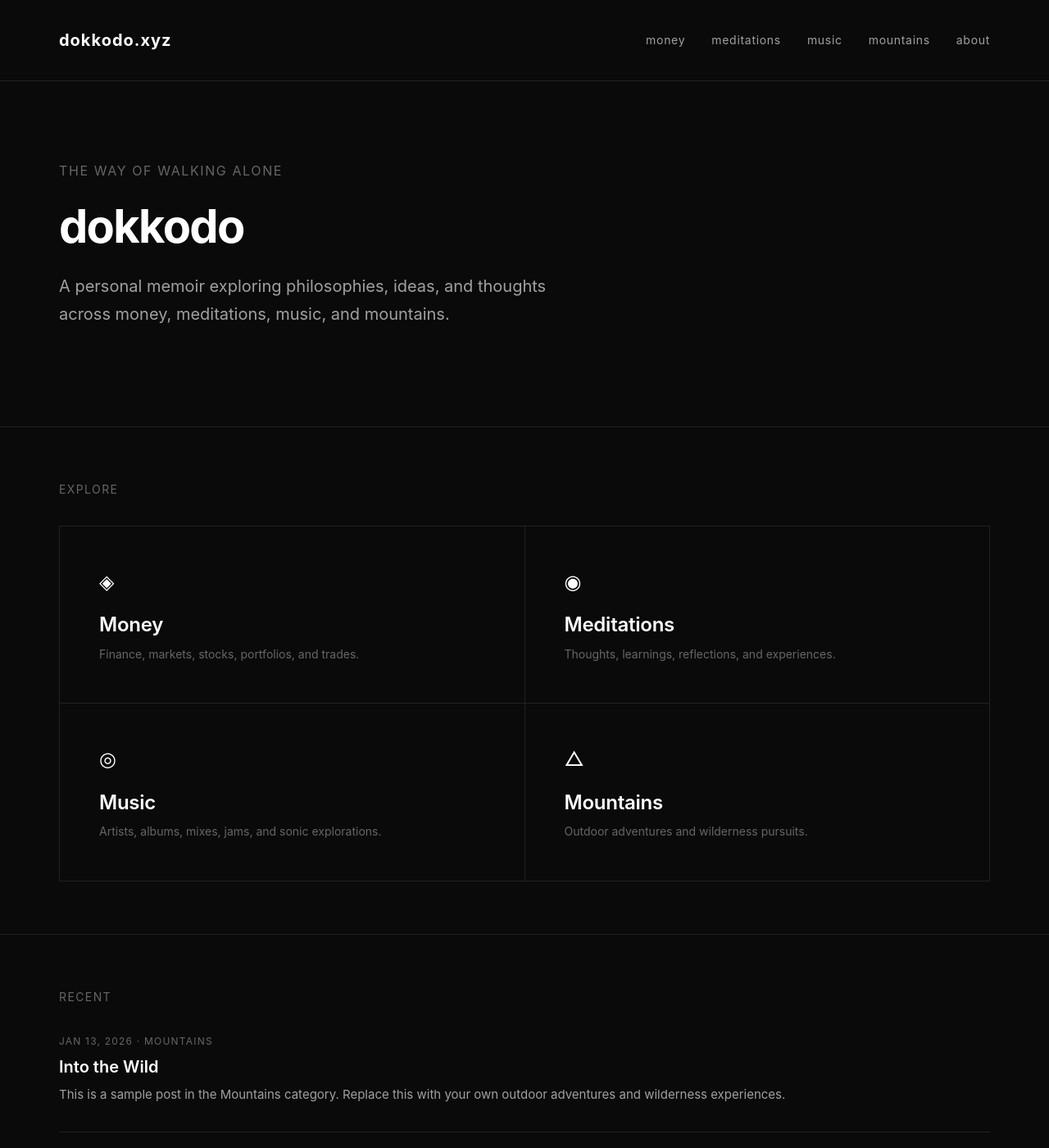
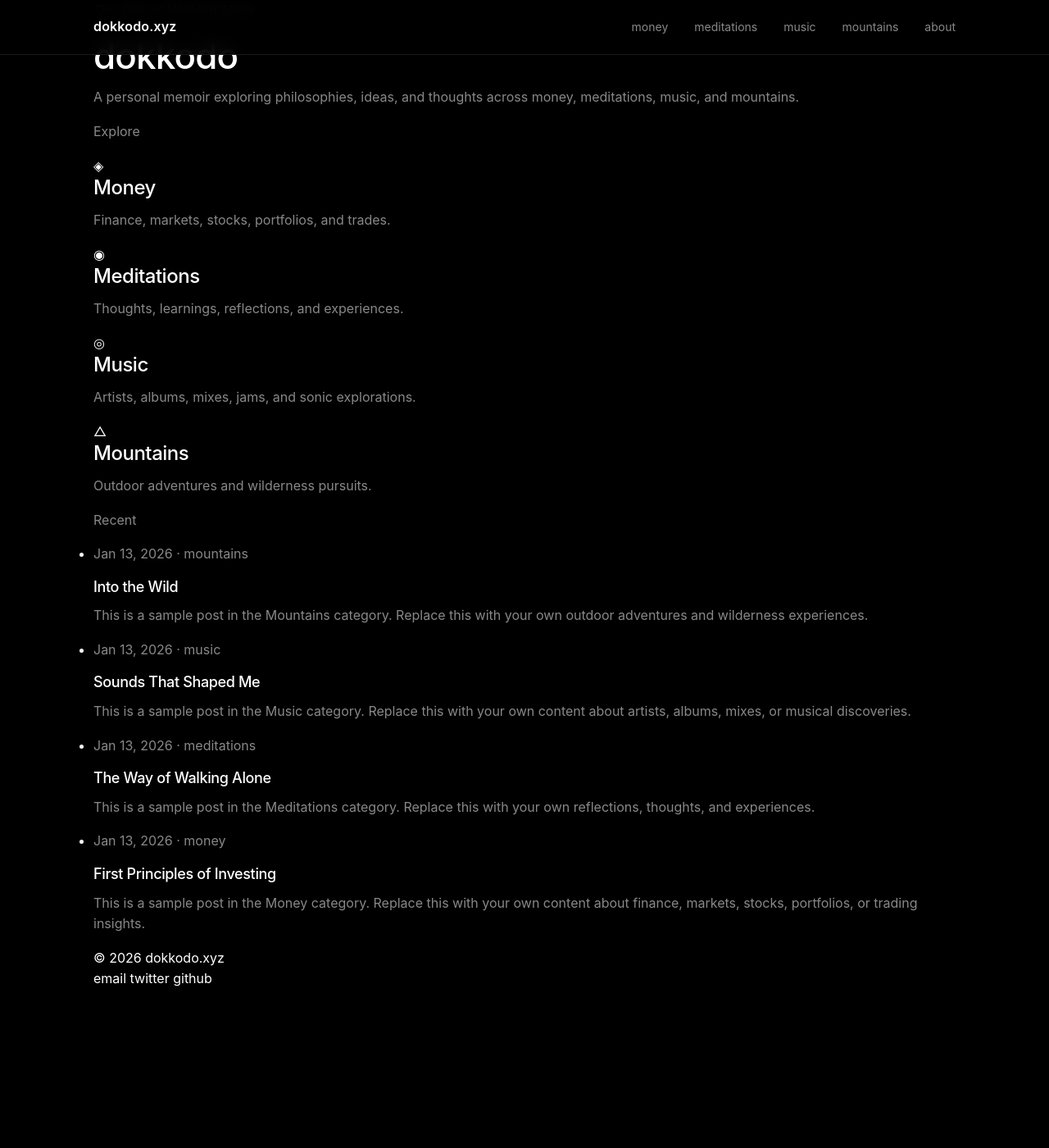
Before and after one commit to vforvignesh/dokkodo.xyz, a Jekyll site: the page built from index.html, in a window 1280 px wide and 1400 px high. Shown: the whole window at 82% size. Built offline with Jekyll 4.4.1, drawn with Linux system fonts in a browser that asks for light colours.

Commit message:
Update style.css

```diff
--- a/assets/css/style.css
+++ b/assets/css/style.css
@@ -1,15 +1,15 @@
-/* dokkodo.xyz - Dark Minimalist Theme */
+/* dokkodo.xyz - Dark Minimalist Theme v2 (Paradigm-inspired) */
 
 :root {
-  --bg-primary: #0a0a0a;
-  --bg-secondary: #111111;
-  --bg-tertiary: #1a1a1a;
+  --bg-primary: #000000;
+  --bg-secondary: #0a0a0a;
+  --bg-tertiary: #111111;
   --text-primary: #ffffff;
-  --text-secondary: #a0a0a0;
-  --text-muted: #666666;
+  --text-secondary: #888888;
+  --text-muted: #555555;
   --accent: #ffffff;
-  --border: #222222;
-  --hover: #2a2a2a;
+  --border: #1a1a1a;
+  --hover: #111111;
 }
 
 /* Reset & Base */
@@ -25,54 +25,65 @@ html {
 }
 
 body {
-  font-family: -apple-system, BlinkMacSystemFont, "Segoe UI", Roboto, Helvetica, Arial, sans-serif;
+  font-family: -apple-system, BlinkMacSystemFont, "Segoe UI", "Inter", Helvetica, Arial, sans-serif;
   background-color: var(--bg-primary);
   color: var(--text-primary);
-  line-height: 1.7;
+  line-height: 1.6;
   min-height: 100vh;
+  -webkit-font-smoothing: antialiased;
+  -moz-osx-font-smoothing: grayscale;
 }
 
 /* Typography */
 h1, h2, h3, h4, h5, h6 {
-  font-weight: 600;
-  line-height: 1.3;
-  margin-bottom: 1rem;
+  font-weight: 500;
+  line-height: 1.2;
+  margin-bottom: 0.75rem;
+  letter-spacing: -0.02em;
 }
 
-h1 { font-size: 2.5rem; letter-spacing: -0.02em; }
-h2 { font-size: 1.75rem; letter-spacing: -0.01em; }
-h3 { font-size: 1.25rem; }
+h1 { font-size: 2.75rem; }
+h2 { font-size: 1.5rem; }
+h3 { font-size: 1.125rem; }
 
 p {
-  margin-bottom: 1.5rem;
+  margin-bottom: 1rem;
   color: var(--text-secondary);
 }
 
 a {
   color: var(--text-primary);
   text-decoration: none;
-  transition: opacity 0.2s ease;
+  transition: color 0.15s ease;
 }
 
 a:hover {
-  opacity: 0.7;
+  color: var(--text-secondary);
 }
 
 /* Layout */
 .container {
-  max-width: 1200px;
+  max-width: 1100px;
   margin: 0 auto;
-  padding: 0 2rem;
+  padding: 0 1.5rem;
 }
 
 .content-narrow {
-  max-width: 720px;
+  max-width: 680px;
   margin: 0 auto;
 }
 
-/* Header */
+/* Header - Compact like Paradigm */
 .site-header {
-  padding: 2rem 0;
+  padding: 1.25rem 0;
+  position: fixed;
+  top: 0;
+  left: 0;
+  right: 0;
+  background: rgba(0, 0, 0, 0.9);
+  backdrop-filter: blur(10px);
+  -webkit-backdrop-filter: blur(10px);
+  z-index: 100;
   border-bottom: 1px solid var(--border);
 }
 
@@ -83,10 +94,9 @@ a:hover {
 }
 
 .site-title {
-  font-size: 1.25rem;
-  font-weight: 700;
-  letter-spacing: 0.05em;
-  text-transform: lowercase;
+  font-size: 1rem;
+  font-weight: 600;
+  letter-spacing: 0.01em;
 }
 
 .site-nav {
@@ -97,245 +107,10 @@ a:hover {
 .site-nav a {
   font-size: 0.875rem;
   color: var(--text-secondary);
-  text-transform: lowercase;
-  letter-spacing: 0.05em;
-  transition: color 0.2s ease;
+  font-weight: 400;
+  transition: color 0.15s ease;
 }
 
 .site-nav a:hover,
 .site-nav a.active {
-  color: var(--text-primary);
-}
-
-/* Hero Section */
-.hero {
-  padding: 6rem 0;
-  border-bottom: 1px solid var(--border);
-}
-
-.hero-tagline {
-  font-size: 1rem;
-  color: var(--text-muted);
-  text-transform: uppercase;
-  letter-spacing: 0.1em;
-  margin-bottom: 1.5rem;
-}
-
-.hero-title {
-  font-size: 3.5rem;
-  font-weight: 700;
-  letter-spacing: -0.03em;
-  line-height: 1.1;
-  margin-bottom: 1.5rem;
-}
-
-.hero-description {
-  font-size: 1.25rem;
-  color: var(--text-secondary);
-  max-width: 600px;
-}
-
-/* Category Grid */
-.categories-section {
-  padding: 4rem 0;
-}
-
-.section-title {
-  font-size: 0.875rem;
-  color: var(--text-muted);
-  text-transform: uppercase;
-  letter-spacing: 0.1em;
-  margin-bottom: 2rem;
-}
-
-.categories-grid {
-  display: grid;
-  grid-template-columns: repeat(2, 1fr);
-  gap: 1px;
-  background: var(--border);
-  border: 1px solid var(--border);
-}
-
-.category-card {
-  background: var(--bg-primary);
-  padding: 3rem;
-  transition: background 0.2s ease;
-}
-
-.category-card:hover {
-  background: var(--bg-secondary);
-}
-
-.category-icon {
-  font-size: 1.5rem;
-  margin-bottom: 1rem;
-}
-
-.category-name {
-  font-size: 1.5rem;
-  font-weight: 600;
-  margin-bottom: 0.5rem;
-}
-
-.category-description {
-  font-size: 0.875rem;
-  color: var(--text-muted);
-  margin-bottom: 0;
-}
-
-/* Post List */
-.posts-section {
-  padding: 4rem 0;
-  border-top: 1px solid var(--border);
-}
-
-.post-list {
-  list-style: none;
-}
-
-.post-item {
-  padding: 2rem 0;
-  border-bottom: 1px solid var(--border);
-}
-
-.post-item:first-child {
-  padding-top: 0;
-}
-
-.post-meta {
-  font-size: 0.75rem;
-  color: var(--text-muted);
-  text-transform: uppercase;
-  letter-spacing: 0.1em;
-  margin-bottom: 0.5rem;
-}
-
-.post-title {
-  font-size: 1.25rem;
-  font-weight: 600;
-  margin-bottom: 0.5rem;
-}
-
-.post-title a:hover {
-  opacity: 0.7;
-}
-
-.post-excerpt {
-  font-size: 0.9375rem;
-  color: var(--text-secondary);
-  margin-bottom: 0;
-}
-
-/* Single Post */
-.post-header {
-  padding: 4rem 0;
-  border-bottom: 1px solid var(--border);
-}
-
-.post-category {
-  font-size: 0.75rem;
-  color: var(--text-muted);
-  text-transform: uppercase;
-  letter-spacing: 0.1em;
-  margin-bottom: 1rem;
-}
-
-.post-content {
-  padding: 3rem 0;
-}
-
-.post-content p {
-  font-size: 1.0625rem;
-  line-height: 1.8;
-}
-
-.post-content h2 {
-  margin-top: 3rem;
-}
-
-.post-content blockquote {
-  border-left: 2px solid var(--text-muted);
-  padding-left: 1.5rem;
-  margin: 2rem 0;
-  font-style: italic;
-  color: var(--text-secondary);
-}
-
-.post-content code {
-  background: var(--bg-tertiary);
-  padding: 0.2em 0.4em;
-  border-radius: 3px;
-  font-size: 0.875em;
-}
-
-.post-content pre {
-  background: var(--bg-secondary);
-  padding: 1.5rem;
-  border-radius: 4px;
-  overflow-x: auto;
-  margin: 2rem 0;
-}
-
-.post-content pre code {
-  background: none;
-  padding: 0;
-}
-
-/* About Page */
-.about-section {
-  padding: 4rem 0;
-}
-
-/* Footer */
-.site-footer {
-  padding: 3rem 0;
-  border-top: 1px solid var(--border);
-  margin-top: 4rem;
-}
-
-.footer-inner {
-  display: flex;
-  justify-content: space-between;
-  align-items: center;
-}
-
-.footer-text {
-  font-size: 0.75rem;
-  color: var(--text-muted);
-}
-
-.footer-links {
-  display: flex;
-  gap: 1.5rem;
-}
-
-.footer-links a {
-  font-size: 0.75rem;
-  color: var(--text-muted);
-}
-
-/* Responsive */
-@media (max-width: 768px) {
-  .hero-title {
-    font-size: 2.5rem;
-  }
-
-  .categories-grid {
-    grid-template-columns: 1fr;
-  }
-
-  .header-inner {
-    flex-direction: column;
-    gap: 1.5rem;
-  }
-
-  .site-nav {
-    gap: 1.5rem;
-  }
-
-  .footer-inner {
-    flex-direction: column;
-    gap: 1rem;
-    text-align: center;
-  }
-}
+  co
```
